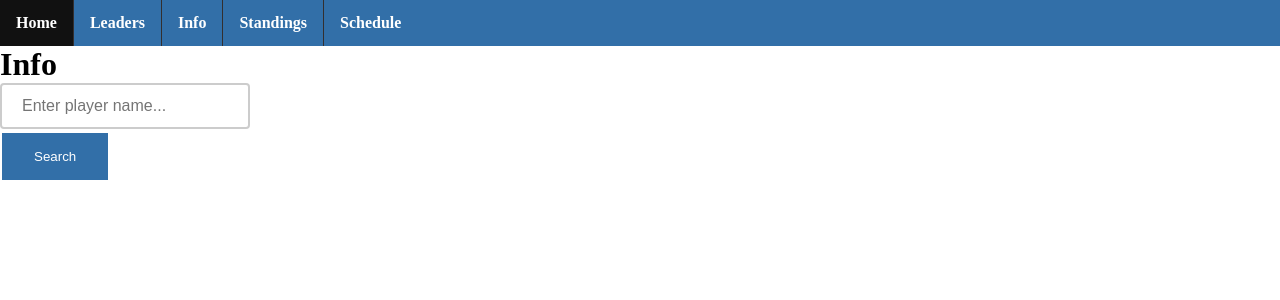
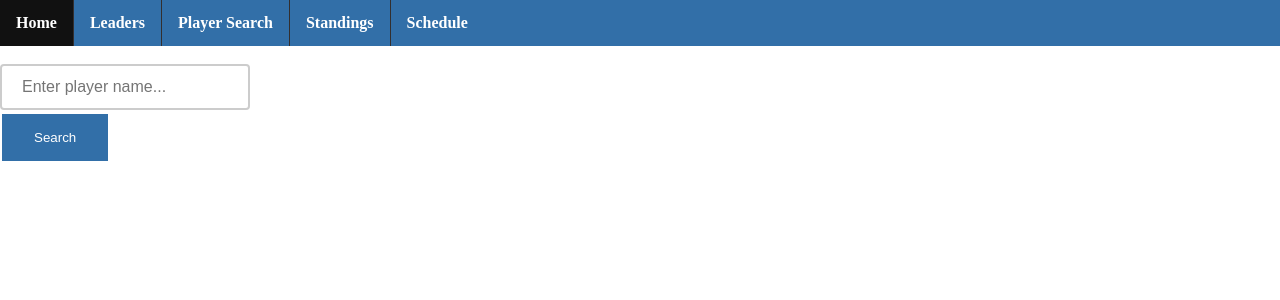
Before and after one commit to michael-spencer31/animated-pancake, a Flask app: page /info in a window 1280 px wide. Shown: the top 300 px of the page. Run offline with Flask 3, Linux system fonts and the light colour scheme; data that the repository does not hold is empty.

Commit message:
small changes to page structure

```diff
--- a/main.py
+++ b/main.py
@@ -77,27 +77,31 @@ def get_games():
 @cross_origin()
 def process():
     data = request.get_json()
-    player_id = getPlayerName(data['value'])
+    player_id = getPlayerID(data['value'])
 
+    # remove the new line escape sequence from the string
     player_id = player_id.strip('\n')
 
     url = "https://api-web.nhle.com/v1/player/" + player_id + "/landing"
-    print(url)
+
     resp = requests.get(url)
     info = resp.json()
 
     return jsonify(result=info)
 
-def getPlayerName(player):
+# function to get and return the id based on the players name
+def getPlayerID(player):
 
     player = player.upper()
 
+    # open and read a text file with player ids
     with open('players.txt', 'r') as player_ids:
         data = player_ids.readlines()
 
+    # search through the file and find the requested player name then store the id
     for line in data:
         if player in line:
-            print(line)
+            # split the players id from the player name
             id = line.rsplit(' ', 1)
 
     return id[1]
--- a/templates/about.html
+++ b/templates/about.html
@@ -2,7 +2,7 @@
 <html lang="en" dir="ltr">
   <head>
     <meta charset="utf-8">
-    <title>About Flask</title>
+    <title>Leaders</title>
   </head>
   <body>
     {% extends "template.html" %}
--- a/templates/home.html
+++ b/templates/home.html
@@ -2,12 +2,14 @@
 <html lang="en" dir="ltr">
   <head>
     <meta charset="utf-8">
-    <title>Flask Tutorial</title>
+    <title>Home</title>
   </head>
   <body>
     {% extends "template.html" %}
     {% block content %}
+    <br>
     <h1> Today's Schedule </h1>
+    <br>
 
     <p id="games"></p>
 
--- a/templates/info.html
+++ b/templates/info.html
@@ -2,14 +2,13 @@
 <html lang="en" dir="ltr">
   <head>
     <meta charset="utf-8">
-    <title>Hello, World!</title>
+    <title>Player Search</title>
     <script src="https://ajax.googleapis.com/ajax/libs/jquery/3.5.1/jquery.min.js"></script>
   </head>
   <body>
     {% extends "template.html" %}
     {% block content %}
-
-    <h1> Info </h1>
+	<br>
     <form>
         <input type="text" id="player" name="search" placeholder="Enter player name...">
     </form>
--- a/templates/schedule.html
+++ b/templates/schedule.html
@@ -2,6 +2,7 @@
 <html lang="en" dir="ltr">
   <head>
     <meta charset="utf-8">
+    <title>Schedule</title>
     <script src="https://ajax.googleapis.com/ajax/libs/jquery/3.5.1/jquery.min.js"></script>
   </head>
   <body>
--- a/templates/standings.html
+++ b/templates/standings.html
@@ -2,6 +2,7 @@
 <html lang="en" dir="ltr">
   <head>
     <meta charset="utf-8">
+    <title>Standings</title>
   </head>
   <body>
     {% extends "template.html" %}
@@ -12,7 +13,6 @@
     <p id="standings">  </p>
 
     <script>
-
 
         let table = '<table>';
         table += '<tr><th>Name</th><th>GP</th><th>Points</th><th>Wins</th><th>Losses</th><th>OTL</th><tr>';
--- a/templates/template.html
+++ b/templates/template.html
@@ -12,7 +12,7 @@
                     <ul class="active">
                         <li><a href="{{ url_for('home') }}">Home</a></li>
                         <li><a href="{{ url_for('about') }}">Leaders</a></li>
-                        <li><a href="{{ url_for('info') }}">Info</a></li>
+                        <li><a href="{{ url_for('info') }}">Player Search</a></li>
                         <li><a href="{{ url_for('getStandings') }}">Standings</a></li>
                         <li><a href="{{ url_for('getSchedule') }}">Schedule</a></li>
                     </ul>
```
